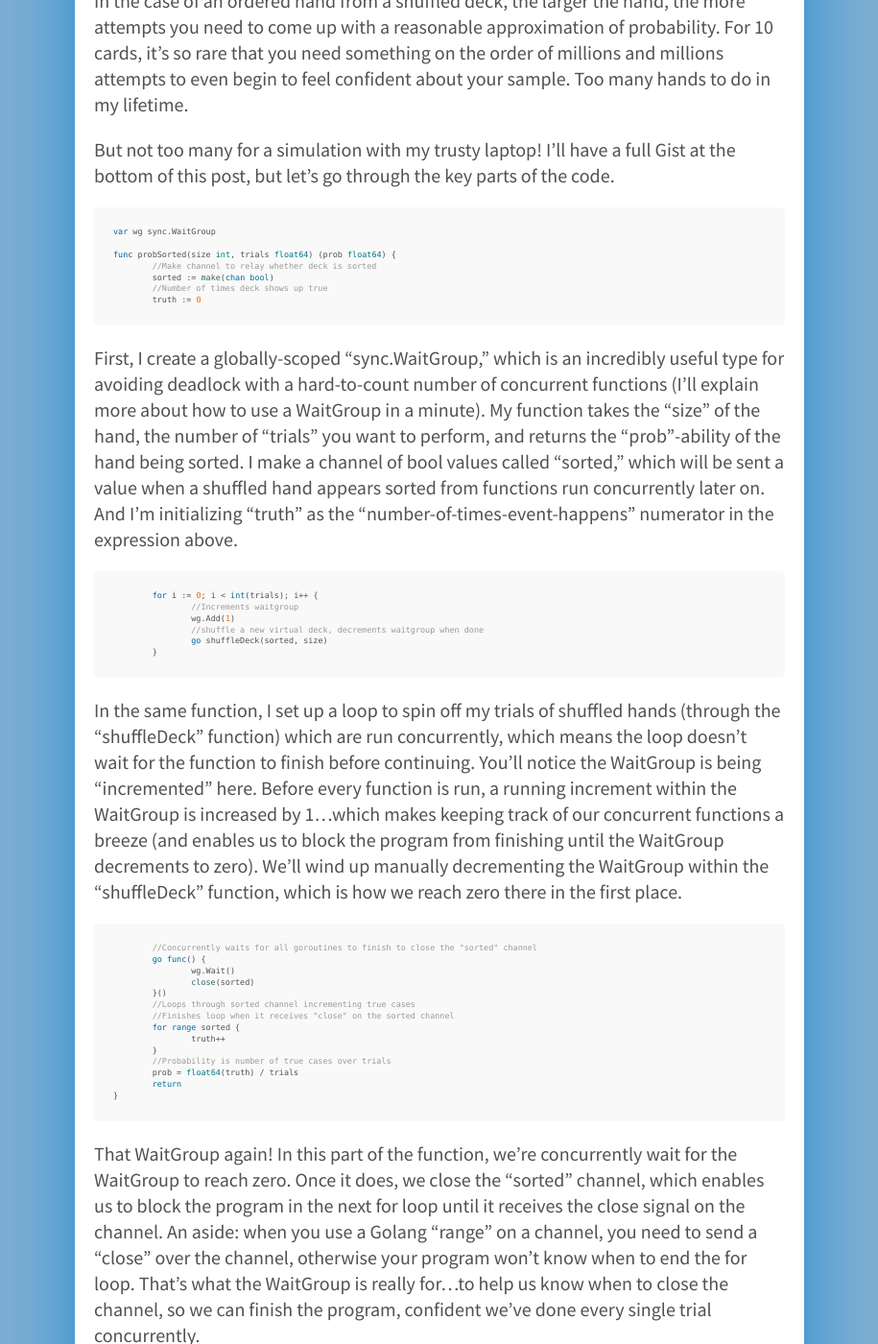
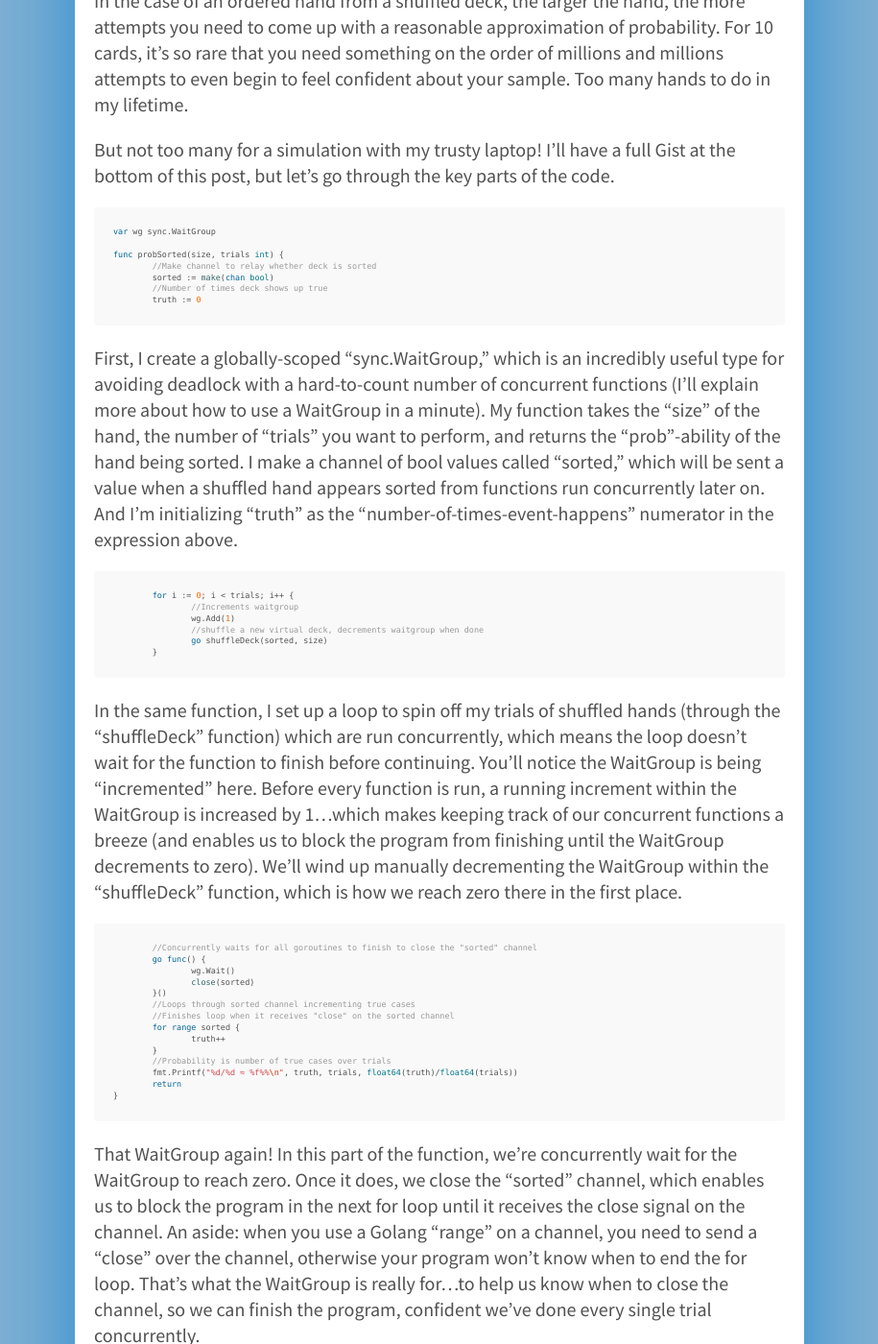
Before and after one commit to acityinohio/bitbanter-archive, a Jekyll site: the page built from _posts/2015-04-30-cards-with-go.md, in a window 1280 px wide and 1400 px high, scrolled down 1047 px. Shown: the whole window at 96% size, without its empty margins (182-1097 px from the left). Built offline with Jekyll 4.4.1, drawn with Linux system fonts in a browser that asks for light colours; Markdown is read by kramdown in place of the engine named in the settings; comment, search, counter and statistics services are not loaded; some of the changed text lies outside the part shown.

Commit message:
fix some coding issues

````diff
--- a/_posts/2015-04-30-cards-with-go.md
+++ b/_posts/2015-04-30-cards-with-go.md
@@ -26,7 +26,7 @@ But not too many for a simulation with my trusty laptop! I'll have a full Gist a
 ```go
 var wg sync.WaitGroup
 
-func probSorted(size int, trials float64) (prob float64) {
+func probSorted(size, trials int) {
 	//Make channel to relay whether deck is sorted
 	sorted := make(chan bool)
 	//Number of times deck shows up true
@@ -36,7 +36,7 @@ func probSorted(size int, trials float64) (prob float64) {
 First, I create a globally-scoped "sync.WaitGroup," which is an incredibly useful type for avoiding deadlock with a hard-to-count number of concurrent functions (I'll explain more about how to use a WaitGroup in a minute). My function takes the "size" of the hand, the number of "trials" you want to perform, and returns the "prob"-ability of the hand being sorted. I make a channel of bool values called "sorted," which will be sent a value when a shuffled hand appears sorted from functions run concurrently later on. And I'm initializing "truth" as the "number-of-times-event-happens" numerator in the expression above.
 
 ```go
-	for i := 0; i < int(trials); i++ {
+	for i := 0; i < trials; i++ {
 		//Increments waitgroup
 		wg.Add(1)
 		//shuffle a new virtual deck, decrements waitgroup when done
@@ -58,7 +58,7 @@ In the same function, I set up a loop to spin off my trials of shuffled hands (t
 		truth++
 	}
 	//Probability is number of true cases over trials
-	prob = float64(truth) / trials
+	fmt.Printf("%d/%d ≈ %f%%\n", truth, trials, float64(truth)/float64(trials))
 	return
 }
 ```
````
Also changed, not shown: other parts of _posts/2015-04-30-cards-with-go.md (+1 -2 lines).
